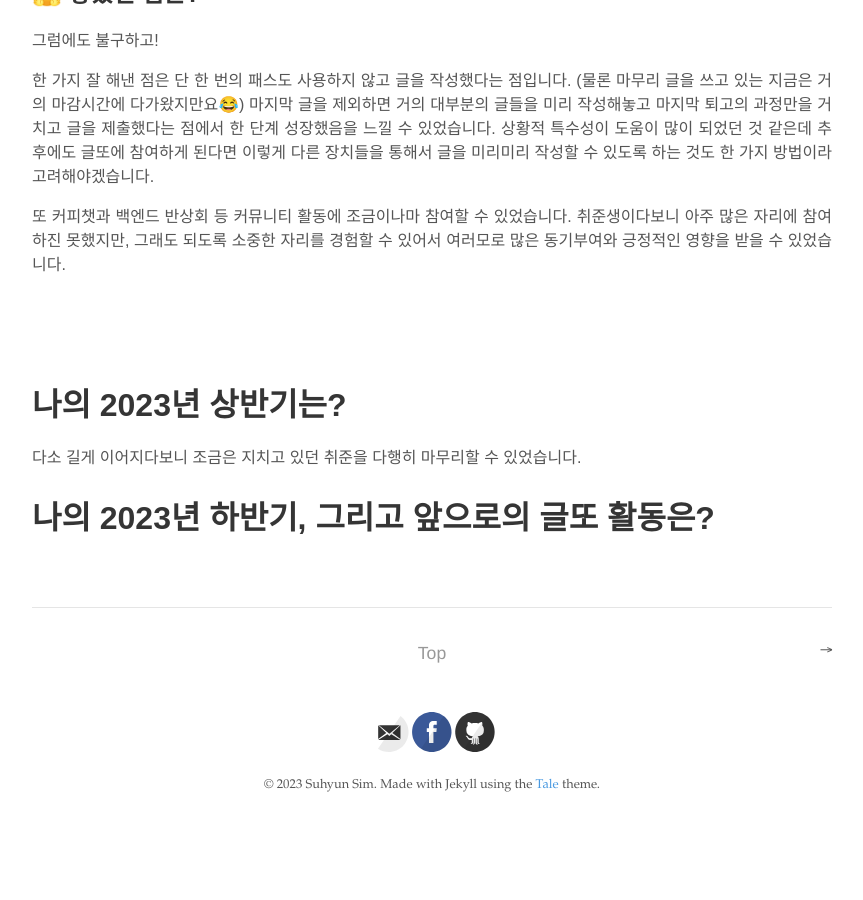
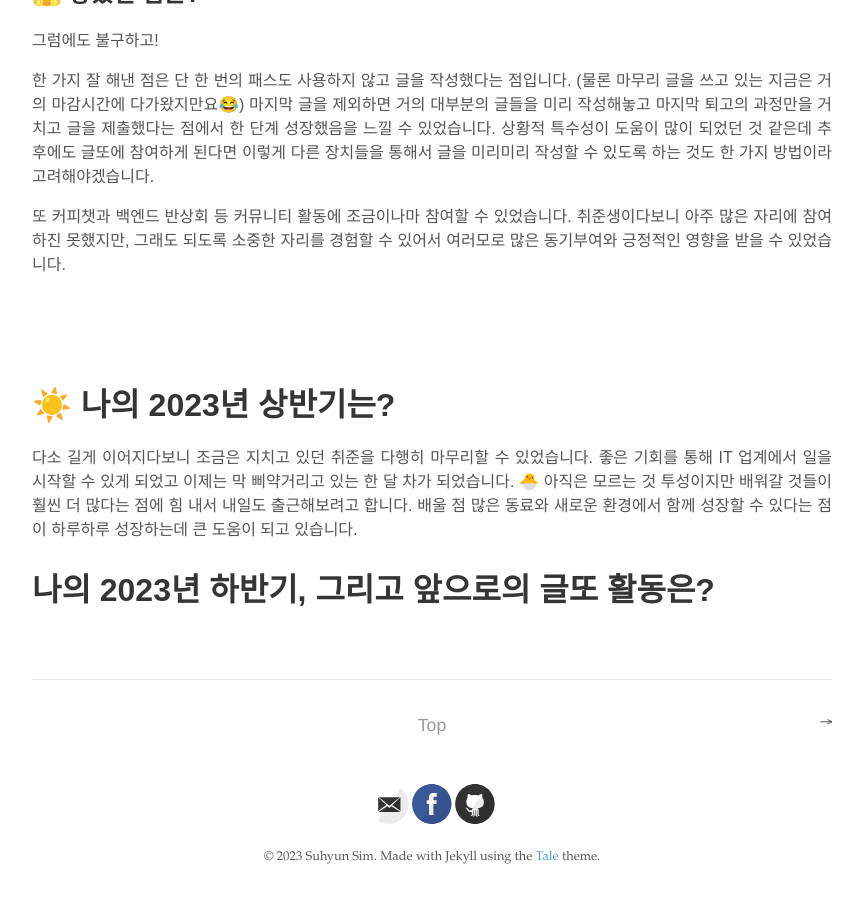
Before and after one commit to suhyunsim/suhyunsim.github.io, a Jekyll site: the page built from _posts/2023-07-16-글또8기후기.md, in a window 1280 px wide and 900 px high, scrolled down 3539 px. Shown: the whole window, without its empty margins (208-1071 px from the left). Built offline with Jekyll 4.4.1, drawn with Linux system fonts in a browser that asks for light colours; comment, search, counter and statistics services are not loaded; before the commit the page ends 4367 px from its top, so only the background shows below that.

Commit message:
docs: 블로그 포스트 작성 - 글또 8기 마무리

```diff
--- a/_posts/2023-07-16-글또8기후기.md
+++ b/_posts/2023-07-16-글또8기후기.md
@@ -125,8 +125,9 @@ tag: [글또, 후기]
 
 <br>
 
-# 나의 2023년 상반기는?
+# ️☀️ 나의 2023년 상반기는?
 
-다소 길게 이어지다보니 조금은 지치고 있던 취준을 다행히 마무리할 수 있었습니다.
+다소 길게 이어지다보니 조금은 지치고 있던 취준을 다행히 마무리할 수 있었습니다. 좋은 기회를 통해 IT 업계에서 일을 시작할 수 있게 되었고 이제는 막 삐약거리고 있는 한 달 차가 되었습니다. 🐣
+아직은 모르는 것 투성이지만 배워갈 것들이 훨씬 더 많다는 점에 힘 내서 내일도 출근해보려고 합니다. 배울 점 많은 동료와 새로운 환경에서 함께 성장할 수 있다는 점이 하루하루 성장하는데 큰 도움이 되고 있습니다.
 
 # 나의 2023년 하반기, 그리고 앞으로의 글또 활동은?
```
